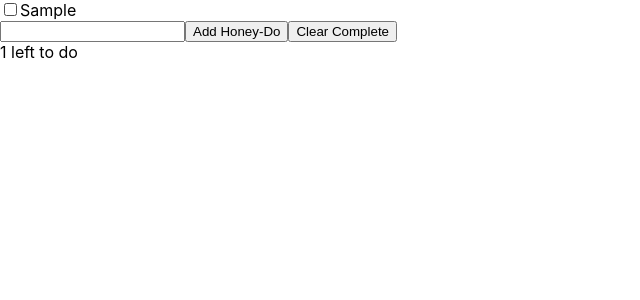
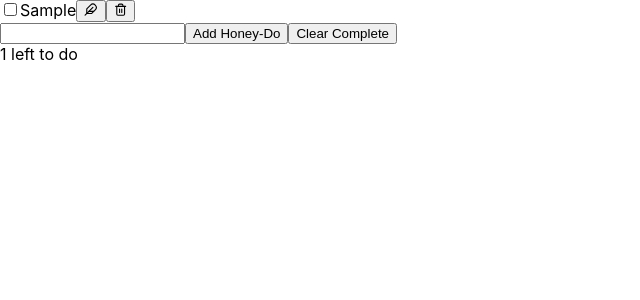
Before and after one commit to aggartman/todo-react, a React (Create React App) app: page / in a window 1280 px wide. Both pictures are taken after typing "Sample" into the empty fields and a click on the button "Add Honey-Do". Shown: the top 300 px of the page, without its empty margins (0-640 px from the left). Built offline with nearby package versions, Linux system fonts and the light colour scheme.

Commit message:
Update todo with delete and edit buttons

```diff
--- a/src/App.js
+++ b/src/App.js
@@ -6,6 +6,7 @@ const LOCAL_STORAGE_KEY = 'honeydoApp.todos'
 function App() {
   const [todos, setTodos] = useState([])
   const todoNameRef = useRef()
+  const [editingTodoId, setEditingTodoId] = useState(null)
 
   useEffect(() => {
     const rawStorageTodos = localStorage.getItem(LOCAL_STORAGE_KEY)
@@ -46,9 +47,38 @@ function App() {
     })
   }
 
+  function handleEditTodo(id) {
+    setEditingTodoId(id)
+  }
+
+  function handleSaveEdit(id, newName) {
+    setTodos((prevTodos) =>
+      prevTodos.map((todo) =>
+        todo.id === id ? { ...todo, name: newName } : todo
+      )
+    )
+    setEditingTodoId(null)
+  }
+
+  function handleRemoveTodo(id) {
+    setTodos((prevTodos) => prevTodos.filter((todo) => todo.id !== id))
+  }
+
   return (
     <>
-      <TodoList todos={todos} toggleTodo={toggleTodo} />
+      <TodoList
+        todos={todos}
+        toggleTodo={toggleTodo}
+        editTodo={handleEditTodo}
+        removeTodo={handleRemoveTodo}
+      />
+      {editingTodoId !== null && (
+        <EditTodoModal
+          todo={todos.find((todo) => todo.id === editingTodoId)}
+          onSave={handleSaveEdit}
+          onCancel={() => setEditingTodoId(null)}
+        />
+      )}
       <input ref={todoNameRef} type="text" />
       <button onClick={handleAddTodo}>Add Honey-Do</button>
       <button onClick={handleClearTodo}>Clear Complete</button>
--- a/src/Todo.js
+++ b/src/Todo.js
@@ -1,9 +1,19 @@
 import React from 'react'
+import { FiTrash2, FiFeather } from 'react-icons/fi'
 
-export default function Todo({ todo, toggleTodo }) {
+export default function Todo({ todo, toggleTodo, removeTodo, editTodo }) {
   function handleTodoClick() {
     toggleTodo(todo.id)
   }
+
+  function handleRemoveClick() {
+    removeTodo(todo.id)
+  }
+
+  function handleEditClick() {
+    editTodo(todo.id)
+  }
+
   return (
     <div>
       <label>
@@ -14,6 +24,12 @@ export default function Todo({ todo, toggleTodo }) {
         />
         {todo.name}
       </label>
+      <button onClick={handleEditClick} aria-label={`Edit ${todo.name}`}>
+        <FiFeather />
+      </button>
+      <button onClick={handleRemoveClick} aria-label={`Remove ${todo.name}`}>
+        <FiTrash2 />
+      </button>
     </div>
   )
 }
--- a/src/TodoList.js
+++ b/src/TodoList.js
@@ -1,8 +1,16 @@
 import React from 'react'
 import Todo from './Todo'
 
-export default function TodoList({ todos, toggleTodo }) {
+export default function TodoList({ todos, toggleTodo, editTodo, removeTodo }) {
   return todos.map((todo) => {
-    return <Todo key={todo.id} toggleTodo={toggleTodo} todo={todo} />
+    return (
+      <Todo
+        key={todo.id}
+        toggleTodo={toggleTodo}
+        editTodo={editTodo}
+        removeTodo={removeTodo}
+        todo={todo}
+      />
+    )
   })
 }
```
Also changed, not shown: src/EditTodoModal.js (added, +29 -0 lines).
